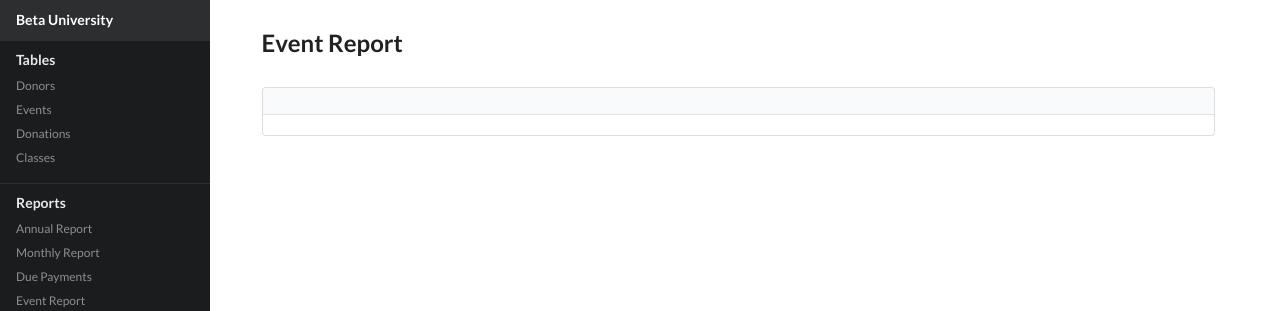
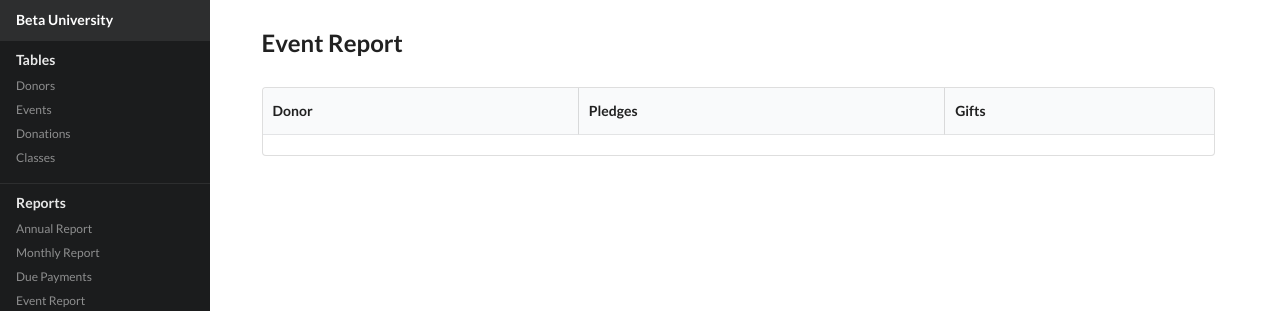
Before and after one commit to tonsaludadez/cmsc127, a Django app: a page that uses betasite/adminSite/templates/adminSite/eventReport.html in a window 1280 px wide. Shown: the top 311 px of the page. Run offline with Django 3.2, Linux system fonts and the light colour scheme; a user stored in the database is signed in; tables that the repository leaves empty hold one stand-in row (values such as "Sample post"); lists and menus that the app fills with data are empty.

Commit message:
Modified Event Report

```diff
--- a/betasite/adminSite/templates/adminSite/eventReport.html
+++ b/betasite/adminSite/templates/adminSite/eventReport.html
@@ -16,10 +16,12 @@
 			<div class="row">
 				<div class="column"></div>
 				<div class="twelve wide column">
-					<table class="ui single line table">
+					<table class="ui sortable single line table">
 					  <thead>
 					    <tr>
-					    	<th></th>
+					    	<th>Donor</th>
+					    	<th>Pledges</th>
+					    	<th>Gifts</th>
 					    </tr>
 					  </thead>
 					  <tbody>
@@ -31,3 +33,10 @@
 			</div>
 		</div>
 {% endblock %}
+
+
+{% block scripts %}
+	<script type="text/javascript">
+		$('.sortable.table').tablesort();
+	</script>
+{% endblock %}
--- a/betasite/adminSite/urls.py
+++ b/betasite/adminSite/urls.py
@@ -33,5 +33,5 @@ urlpatterns = [
     url(r'^report/annual/$',views.AnnualReport.as_view(), name='annualReport'),
     url(r'^report/event/$',views.EventReportGenerator.as_view(), name='eventReportGenerator'),
     url(r'^report/event/(?P<pk>[0-9]+)/$',views.EventReport.as_view(), name='eventReport'),
-    url(r'^report/event/submit/$',views.EventReportForm, name='eventReportForm')
+    url(r'^report/event/submit/$',views.EventReportForm, name='eventReportForm'),
 ]
--- a/betasite/adminSite/views.py
+++ b/betasite/adminSite/views.py
@@ -171,8 +171,9 @@ class EventReport(LoginRequiredMixin, DetailView):
 	template_name = 'adminSite/eventReport.html'
 
 def EventReportForm(request):
-	eventid = Events.objects.get(eventid=request.POST['eventid'])
-	return redirect('adminSite:EventReport', eventid)
+	event = Events.objects.get(eventid=request.POST['eventid'])
+	print event
+	return redirect('adminSite:eventReport', event)
 
 def AddClassForm(request):
 	classyear = request.POST['classyear']
```
Also changed, not shown: betasite/adminSite/templates/adminSite/eventReportGenerator.html (line endings or trailing spaces).
